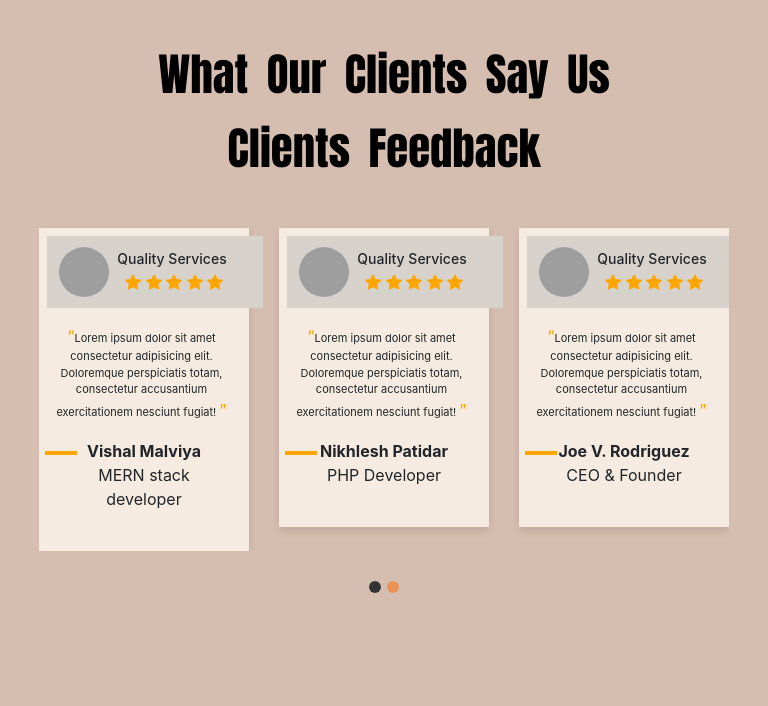
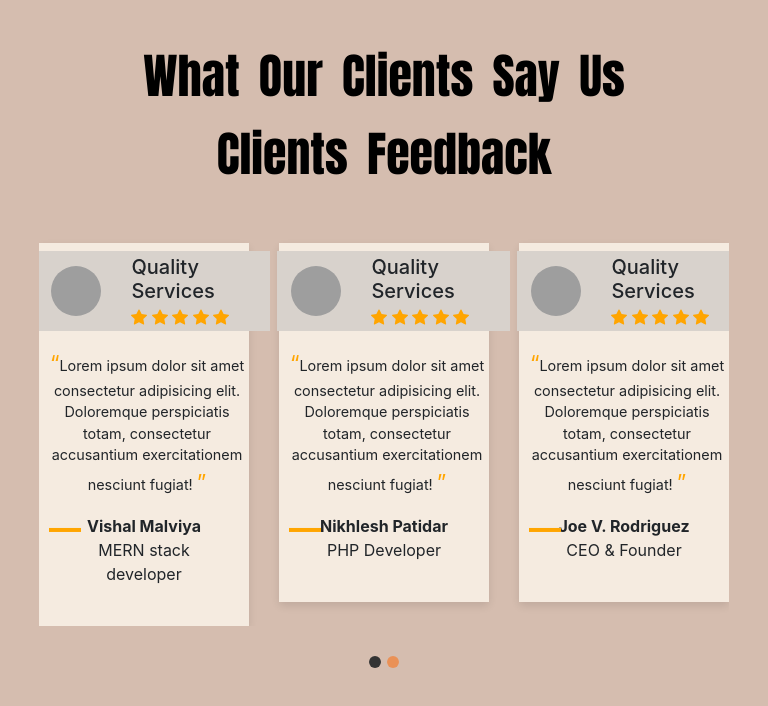
Before and after one commit to krishn404/tstmn, a plain HTML site: page index.html in a window 768 px wide. Drawn offline with nearby package versions, Linux system fonts and the light colour scheme; grey boxes are pictures that could not be loaded; a web font is replaced by a local one.

Commit message:
Update style.css

```diff
--- a/style.css
+++ b/style.css
@@ -44,8 +44,8 @@ h2, h4 {
     background-color: #d8d2cc;
     margin-top: -4vh;
     height: 10vh;
-    width: 46vh;
-    margin-left: -2vh;
+    width: 48.7vh;
+    margin-left: -2.8vh;
 }
 
 .card:hover .mb-3 {
@@ -155,41 +155,124 @@ h2, h4 {
     }
 }
 
-@media (min-width: 768px) and (max-width: 991px) {
-    .card {
-        margin-top: 4vh;
+
+/* For screen sizes between 758px and 1168px */
+@media (max-width: 1169px) {
+    .mb-3{
+        max-width: 40vh;
+        margin-left: -2.6vh;
     }
     .card-title{
-        font-size: 14px;
-        margin-left: -1vh;
+        margin-left: 2vh;
     }
     .star-row{
+        margin-left: 2vh;
+    }
+    .rounded-circle{
+        margin-left: 2vh;
+    }
+    .card-text::before{
+        margin-left: -3vh;
+    }
+}
+/* For screen sizes between 768px and 990px */
+@media (min-width: 768px) and (max-width: 990px) {
+    .mb-3 {
+        max-width: 29.2vh;
+        margin-left: -2.8vh;
+    }
+    .card-title {
+        margin-left: 1.8vh;
+    }
+    .star-row {
+        margin-left: 1.8vh;
+    }
+    .rounded-circle {
+        margin-left: 1.8vh;
+    }
+    .card-text::before {
+        margin-left: -3.8vh;
+        width: 4vh;
+    }
+    @media (min-width: 768px) and (max-width: 990px) {
+        .card-texts {
+            font-size: 0.9em;
+            width: 26vh;
+            margin-left: -2vh;
+        }
+    }
+}
+/* For smaller screens */
+@media (max-width: 767px) {
+    .mb-3 {
+        width: 100%;
+        max-width: none;
+        margin-left: 0;
+    }
 
-margin-left: 0vh;
+    .rounded-circle,
+    .star-row,
+    .card-title {
+        margin-left: 0;
+    }
 
+    .card-texts {
+        text-align: center;
+    }
 }
+
+/* For medium screens */
+/* @media (min-width: 768px) and (max-width: 990px) {
+    .mb-3 {
+        max-width: 40vh;
+        margin-left: -2.6vh;
+    }
+
+    .card-title {
+        margin-left: 2vh;
+    }
+
+    .star-row {
+        margin-left: 2vh;
+    }
+
     .rounded-circle {
+        margin-left: 2vh;
+    }
+
+    .card-text::before {
         margin-left: -3vh;
     }
 
+    .card-texts {
+        text-align: justify;
+    }
+} */
+
+/* For larger screens */
+@media (min-width: 991px) {
     .mb-3 {
-        height: 9vh;
-        width: 27vh;
-        margin-left: -1.5vh;
-    }
-    .card-text::before {
-        width: 4vh;
-        margin-left: -34px;
-        margin-top: -2px;
-    }
-    .title {
-        font-size: 2.8rem;
-    }
-    .card-texts.card-texts {
-        font-size: 11px;
-        width: 199px;
-        margin-left: -17px;
-        /* height: 25vh; */
+        max-width: 50vh;
+        margin-left: -3vh;
     }
 
+    .card-title {
+        margin-left: 2vh;
+    }
+
+    .star-row {
+        margin-left: 2vh;
+    }
+
+    .rounded-circle {
+        margin-left: 2vh;
+    }
+
+    .card-text::before {
+        margin-left: -3vh;
+    }
+
+    .card-texts {
+        text-align: justify;
+    }
 }
```
